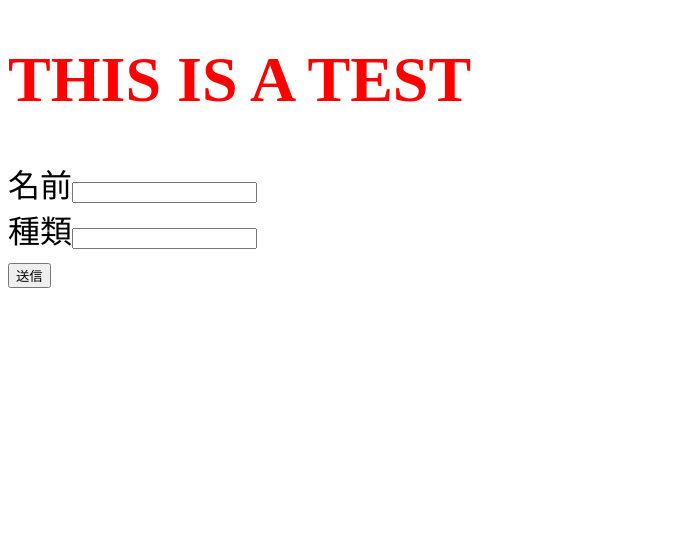
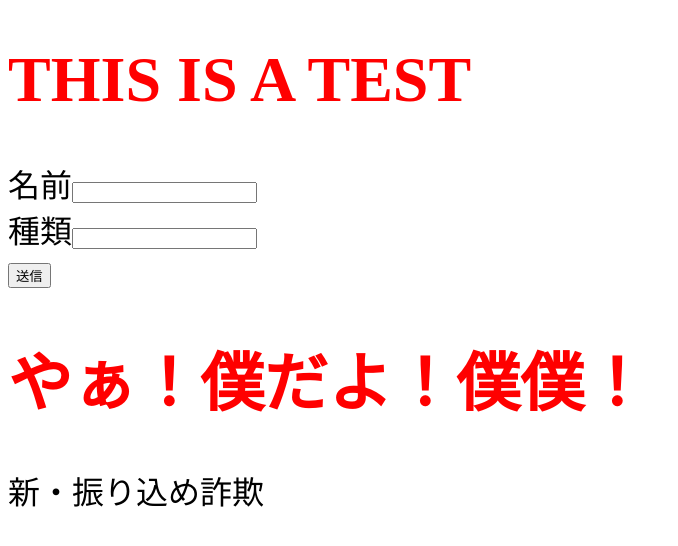
Before and after one commit to toyo-uch/20201104, a plain HTML site: page index.html in a window 1280 px wide. Shown: the whole page, without its empty margins (0-678 px from the left). Drawn offline with Linux system fonts and the light colour scheme.

Commit message:
HTMLやった。

```diff
--- a/index.html
+++ b/index.html
@@ -23,7 +23,8 @@
 
 <!--いなべ担当-->
 
-
+<h1>やぁ！僕だよ！僕僕！</h1>
+    <p>新・振り込め詐欺</p>
 
 </body>
 </html>
```
